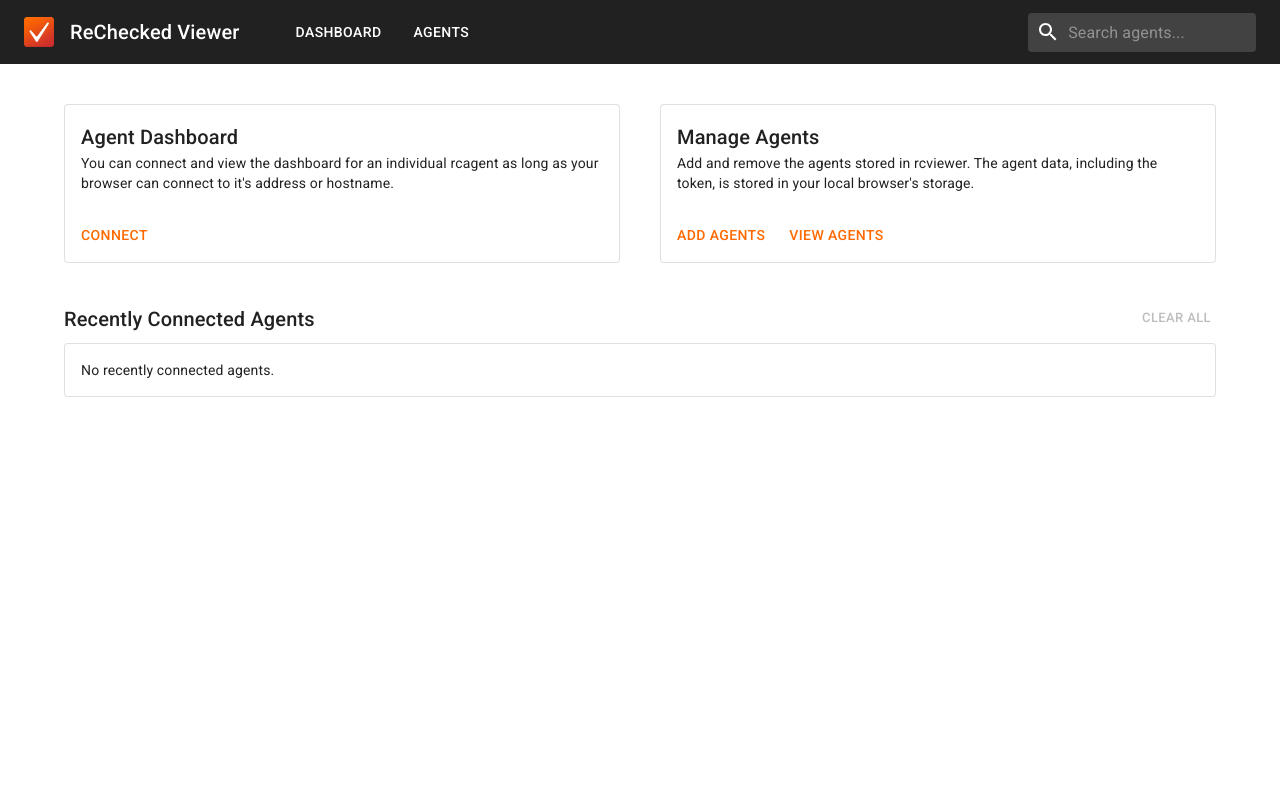
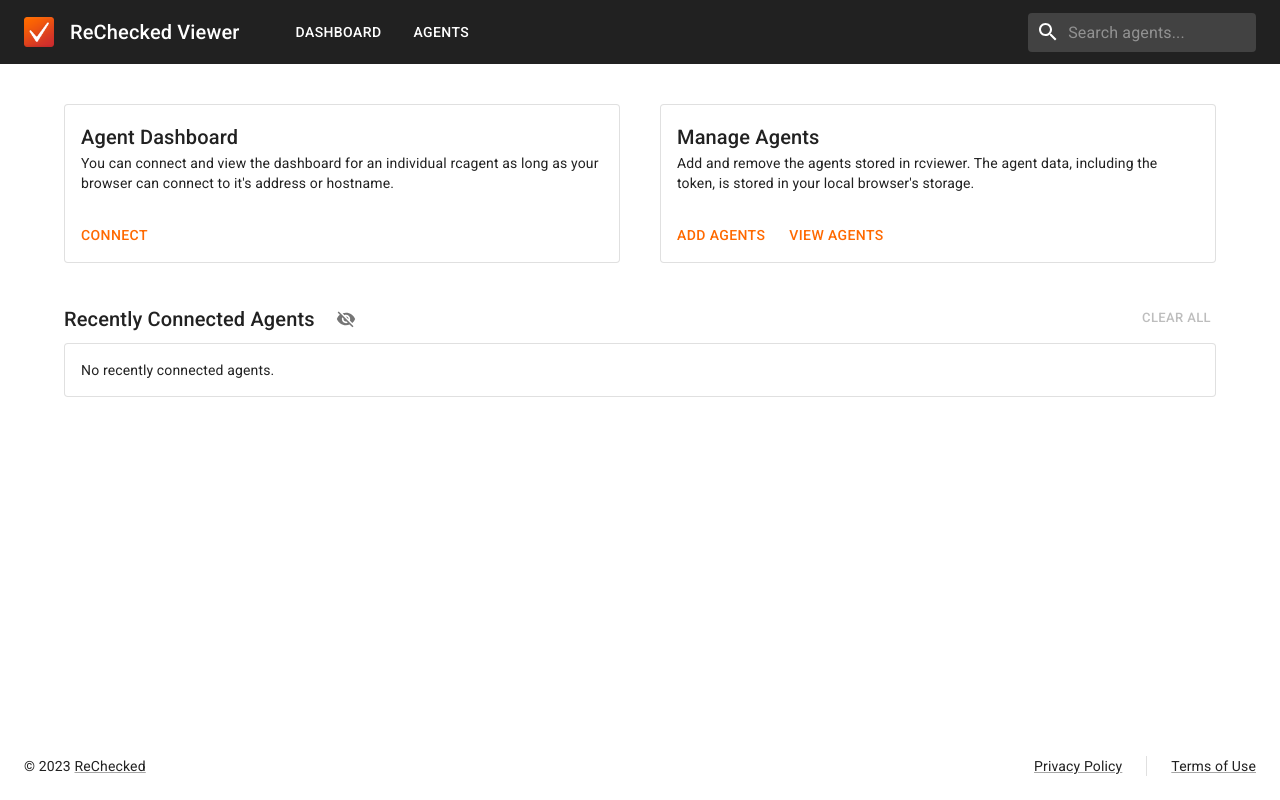
Before and after one commit to rechecked/rcviewer, a React (Create React App) app: page / in a window 1280 px wide. Built offline with nearby package versions, Linux system fonts and the light colour scheme.

Commit message:
Minor updates. Add disable recent agents feature. Add footer. Add agent button to dashboard.

```diff
--- a/src/components/RecentAgents.js
+++ b/src/components/RecentAgents.js
@@ -3,6 +3,8 @@ import TimeAgo from 'react-timeago';
 
 import Card from '@mui/material/Card';
 import Button from '@mui/material/Button';
+import IconButton from '@mui/material/IconButton';
+import Tooltip from '@mui/material/Tooltip';
 import Typography from '@mui/material/Typography';
 import Stack from '@mui/material/Stack';
 import Table from '@mui/material/Table';
@@ -11,17 +13,32 @@ import TableCell from '@mui/material/TableCell';
 import TableContainer from '@mui/material/TableContainer';
 import TableRow from '@mui/material/TableRow';
 
+import VisibilityIcon from '@mui/icons-material/Visibility';
+import VisibilityOffIcon from '@mui/icons-material/VisibilityOff';
+
 import { ConnectButton, CustomIconButton, AddAgentButton } from './buttons';
 import { useAgents } from '../context/agents';
 
 function RecentAgents() {
 
-  const { agents, clearRecentAgents, removeRecentAgent } = useAgents();
+  const { agents, clearRecentAgents, removeRecentAgent, setRecentDisabled } = useAgents();
+
+  const toggleDisableRecent = () => {
+    setRecentDisabled(!agents.recentDisabled);
+    clearRecentAgents();
+  };
 
   return (
     <Fragment>
       <Stack direction="row" justifyContent="space-between" alignItems="center" sx={{ marginBottom: 1 }}>
-        <Typography variant="h6">Recently Connected Agents</Typography>
+        <Stack direction="row" spacing={2}>
+          <Typography variant="h6">Recently Connected Agents</Typography>
+          <Tooltip placement="top" title={agents.recentDisabled ? "Enable recent agents functionality" : "Disable recent agents functionality"}>
+            <IconButton size="small" onClick={toggleDisableRecent}>
+              {agents.recentDisabled ? <VisibilityIcon fontSize="small" /> : <VisibilityOffIcon fontSize="small" />}
+            </IconButton>
+          </Tooltip>
+        </Stack>
         <Button size="small" color="secondary"
           onClick={() => clearRecentAgents()}
           disabled={agents.recent?.length === 0}>
@@ -54,7 +71,7 @@ function RecentAgents() {
             )) : (
               <TableRow>
                 <TableCell>
-                  No recently connected agents.
+                  {agents.recentDisabled ? "Recent agents functionality is currently disabled." : "No recently connected agents."}
                 </TableCell>
               </TableRow>
             )}
--- a/src/components/buttons/AddAgentButton.js
+++ b/src/components/buttons/AddAgentButton.js
@@ -1,4 +1,4 @@
-import { useState } from 'react';
+import { useState, useEffect } from 'react';
 
 import IconButton from '@mui/material/IconButton';
 import Tooltip from '@mui/material/Tooltip';
@@ -10,17 +10,28 @@ import { useAgents } from '../../context/agents';
 function AddAgentButton({ agent }) {
 
   const [added, setAdded] = useState(false);
+  const [isAlreadyAdded, setIsAlreadyAdded] = useState(true);
 
-  const { addAgent } = useAgents();
+  const { agents, addAgent } = useAgents();
+
+  useEffect(() => {
+    if (agents.stored?.filter(a => a.name === agent.name).length === 0) {
+      setIsAlreadyAdded(false);
+    }
+  }, []);
 
   const handleAddAgent = () => {
     addAgent(agent);
     setAdded(true);
   };
 
+  if (isAlreadyAdded) {
+    return;
+  }
+
   return (
     <Tooltip title="Add agent">
-      <IconButton onClick={handleAddAgent} aria-label="add agent">
+      <IconButton disabled={added ? true : false} onClick={handleAddAgent} aria-label="add agent">
         {added ? <CheckIcon /> : <AddOutlinedIcon />}
       </IconButton>
     </Tooltip>
--- a/src/components/layout/Content.js
+++ b/src/components/layout/Content.js
@@ -1,4 +1,4 @@
-import { useNavigate } from 'react-router-dom';
+import { useNavigate, useSearchParams } from "react-router-dom";
 
 import AppBar from '@mui/material/AppBar';
 import Box from '@mui/material/Box';
@@ -6,13 +6,17 @@ import Toolbar from '@mui/material/Toolbar';
 import Typography from '@mui/material/Typography';
 import Stack from '@mui/material/Stack';
 import Button from '@mui/material/Button';
+import Link from '@mui/material/Link';
+import Container from '@mui/material/Container';
+import Divider from '@mui/material/Divider';
 
 import Search from '../Search';
 
 function Content(props) {
   const navigate = useNavigate();
   return (
-    <Box>
+    <Box sx={{ display: 'flex', flexDirection: 'column', height: '100vh' }}>
+      <Box sx={{ flex: '1 0 auto' }}>
         <Box>
           <AppBar position="static" elevation={0}>
             <Toolbar>
@@ -37,6 +41,37 @@ function Content(props) {
         </Box>
         {props.children}
       </Box>
+      <Footer />
+    </Box>
+  );
+}
+
+function Footer() {
+
+  // Don't display on the api viewer page
+  const [searchParams] = useSearchParams();
+  if (searchParams.get('tab') === 'api') {
+    return;
+  }
+
+  return (
+    <Container maxWidth={false} sx={{ flexShrink: 0 }}>
+      <Stack direction="row" spacing={2} justifyContent="space-between" sx={{ py: 3 }}>
+        <Stack direction="row" divider={<Divider orientation="vertical" />} spacing={3}>
+          <Typography variant="body2">
+            &copy; {new Date().getFullYear()} <Link href="https://rechecked.io" target="_blank" rel="noopener noreferrer">ReChecked</Link>
+          </Typography>
+        </Stack>
+        <Stack direction="row" divider={<Divider orientation="vertical" />} spacing={3}>
+          <Typography variant="body2">
+            <Link href="https://rechecked.io/privacy-policy" target="_blank" rel="noopener noreferrer">Privacy Policy</Link>
+          </Typography>
+          <Typography variant="body2">
+            <Link href="https://rechecked.io/terms-of-use" target="_blank" rel="noopener noreferrer">Terms of Use</Link>
+          </Typography>
+        </Stack>
+      </Stack>
+    </Container>
   );
 }
 
--- a/src/context/agents.js
+++ b/src/context/agents.js
@@ -9,7 +9,7 @@ export function useAgents() {
 
 export function AgentsProvider(props) {
   const a = getLocalStorage("agents", "JSON");
-  const [agents, setAgents] = useState(a === null ? { recent: [], stored: [] } : a);
+  const [agents, setAgents] = useState(a === null ? { recent: [], stored: [], recentDisabled: false } : a);
 
   const updateAgents = (key, update) => {
     setAgents((prevState, currProps) => {
@@ -24,7 +24,7 @@ export function AgentsProvider(props) {
 
   // Add a recently connected agent to the list
   const addRecentAgent = (agent) => {
-    if (isEmpty(agent)) {
+    if (isEmpty(agent) || agents.recentDisabled) {
       return;
     }
 
@@ -126,6 +126,10 @@ export function AgentsProvider(props) {
     updateAgents("stored", []);
   };
 
+  const setRecentDisabled = (value) => {
+    updateAgents("recentDisabled", value ? true : false);
+  };
+
   return (
     <AgentsContext.Provider value={{
       agents,
@@ -137,7 +141,8 @@ export function AgentsProvider(props) {
       removeRecentAgent,
       addAgent,
       editAgent,
-      removeAgent
+      removeAgent,
+      setRecentDisabled
     }}>
       {props.children}
     </AgentsContext.Provider>
--- a/src/hooks/useAgent.js
+++ b/src/hooks/useAgent.js
@@ -167,7 +167,6 @@ export function useAgent(agent) {
   return useQuery({
     queryKey: ['agent'],
     queryFn: ({ signal }) => fetchSystem(agent, signal),
-    refetchOnWindowFocus: false
   });
 }
 
--- a/src/pages/Dashboard.js
+++ b/src/pages/Dashboard.js
@@ -27,7 +27,7 @@ import { useDashboard } from '../context/dashboard';
 import { useAgents } from '../context/agents';
 import { isEmpty, ucFirst, platformName } from '../utils/common';
 import { buildApiURL} from '../utils/network';
-import { DashboardSettingsButton, ExampleCheckButton } from '../components/buttons';
+import { DashboardSettingsButton, ExampleCheckButton, AddAgentButton } from '../components/buttons';
 
 function Dashboard() {
   const { dashboardAgent, setDashboardAgent } = useDashboard();
@@ -142,6 +142,7 @@ function Dashboard() {
                 {upgrade && <Typography variant="body1" sx={{ fontSize: 12, color: 'red' }}>Update available</Typography>}
               </Box>
               <Box>
+                <AddAgentButton agent={dashboardAgent} />
                 <DashboardSettingsButton />
               </Box>
             </Stack>
```
Lines whose indentation alone changed are shown as unchanged.
